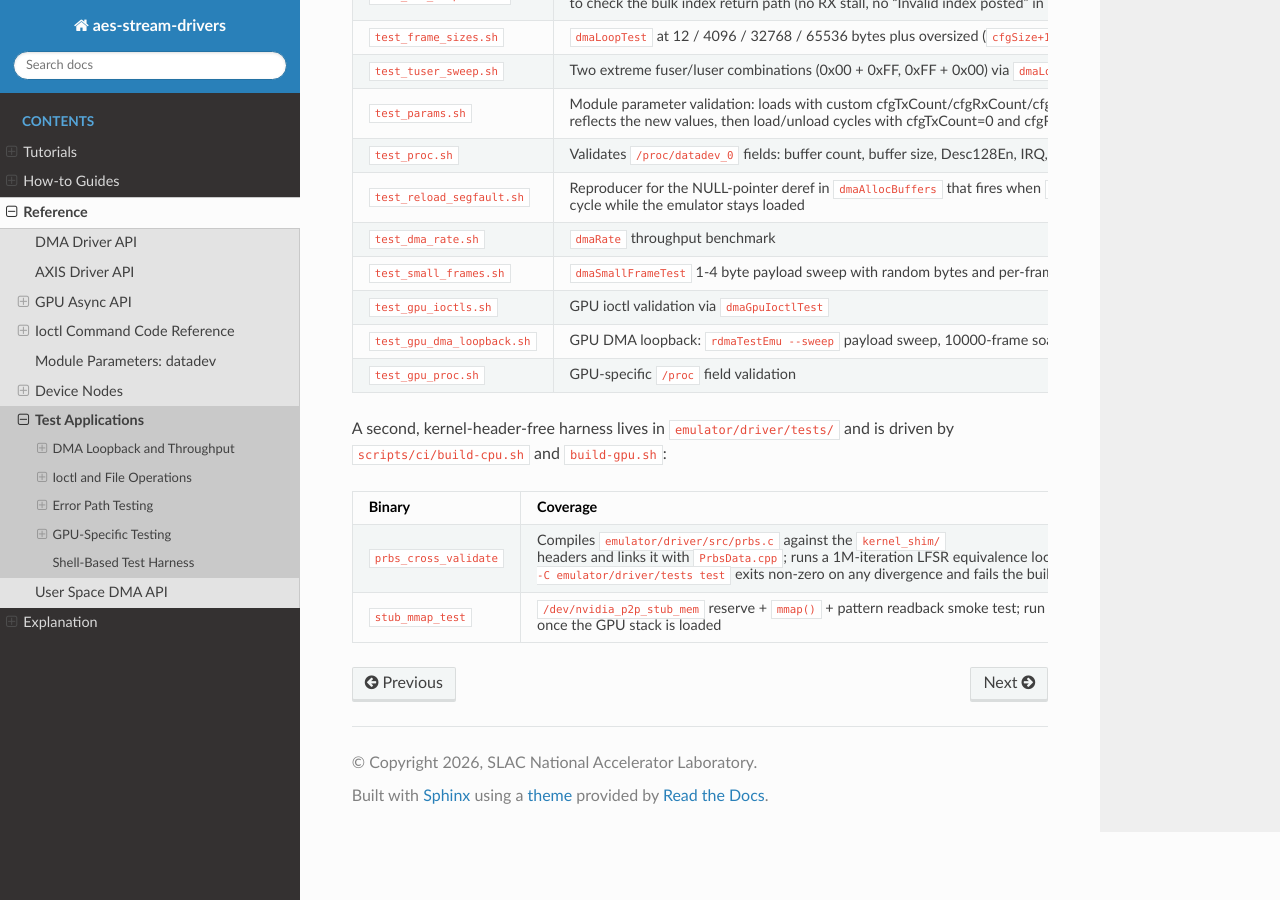
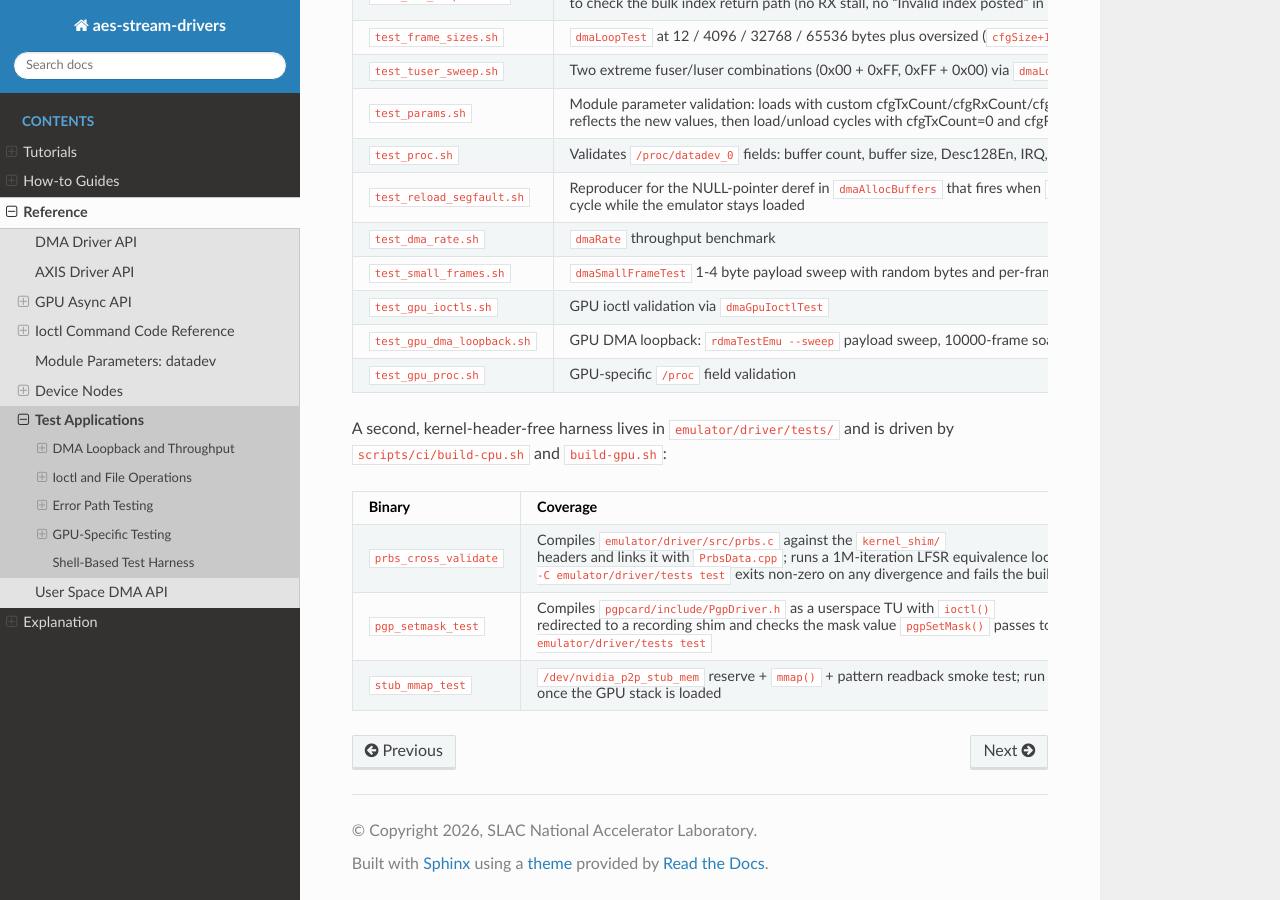
Before and after one commit to slaclab/aes-stream-drivers, a Sphinx documentation site: the page built from docs/reference/test-applications.rst, in a window 1280 px wide and 900 px high, scrolled down 4774 px. Built offline with Sphinx 7.4.7 and the Read the Docs theme 3.1.0, drawn with Linux system fonts in a browser that asks for light colours.

Commit message:
docs(test-applications): add pgp_setmask_test to emulator/driver/tests table
The emulator/driver/tests Makefile builds and runs pgp_setmask_test as
part of make test, but the binary table in test-applications.rst only
listed prbs_cross_validate and stub_mmap_test. Add the missing row.

Closes #488

```diff
--- a/docs/reference/test-applications.rst
+++ b/docs/reference/test-applications.rst
@@ -343,6 +343,11 @@ and is driven by ``scripts/ci/build-cpu.sh`` and ``build-gpu.sh``:
        a 1M-iteration LFSR equivalence loop plus a byte-for-byte frame
        layout comparison. ``make -C emulator/driver/tests test`` exits
        non-zero on any divergence and fails the build step
+   * - ``pgp_setmask_test``
+     - Compiles ``pgpcard/include/PgpDriver.h`` as a userspace TU with
+       ``ioctl()`` redirected to a recording shim and checks the mask value
+       ``pgpSetMask()`` passes to ``dmaSetMask()`` for every (lane, VC);
+       run by ``make -C emulator/driver/tests test``
    * - ``stub_mmap_test``
      - ``/dev/nvidia_p2p_stub_mem`` reserve + ``mmap()`` + pattern
        readback smoke test; run by ``scripts/ci/test-gpu.sh`` once the
```
